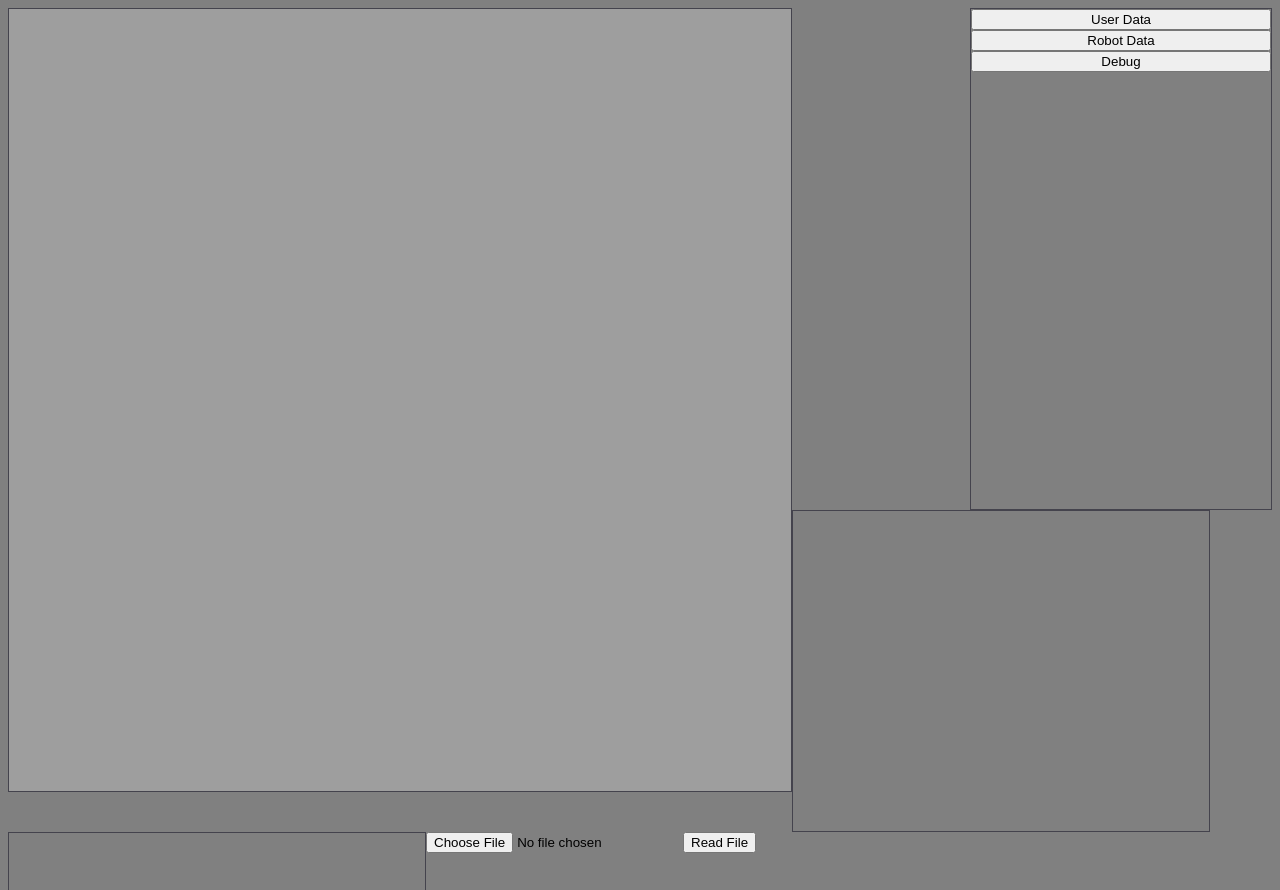
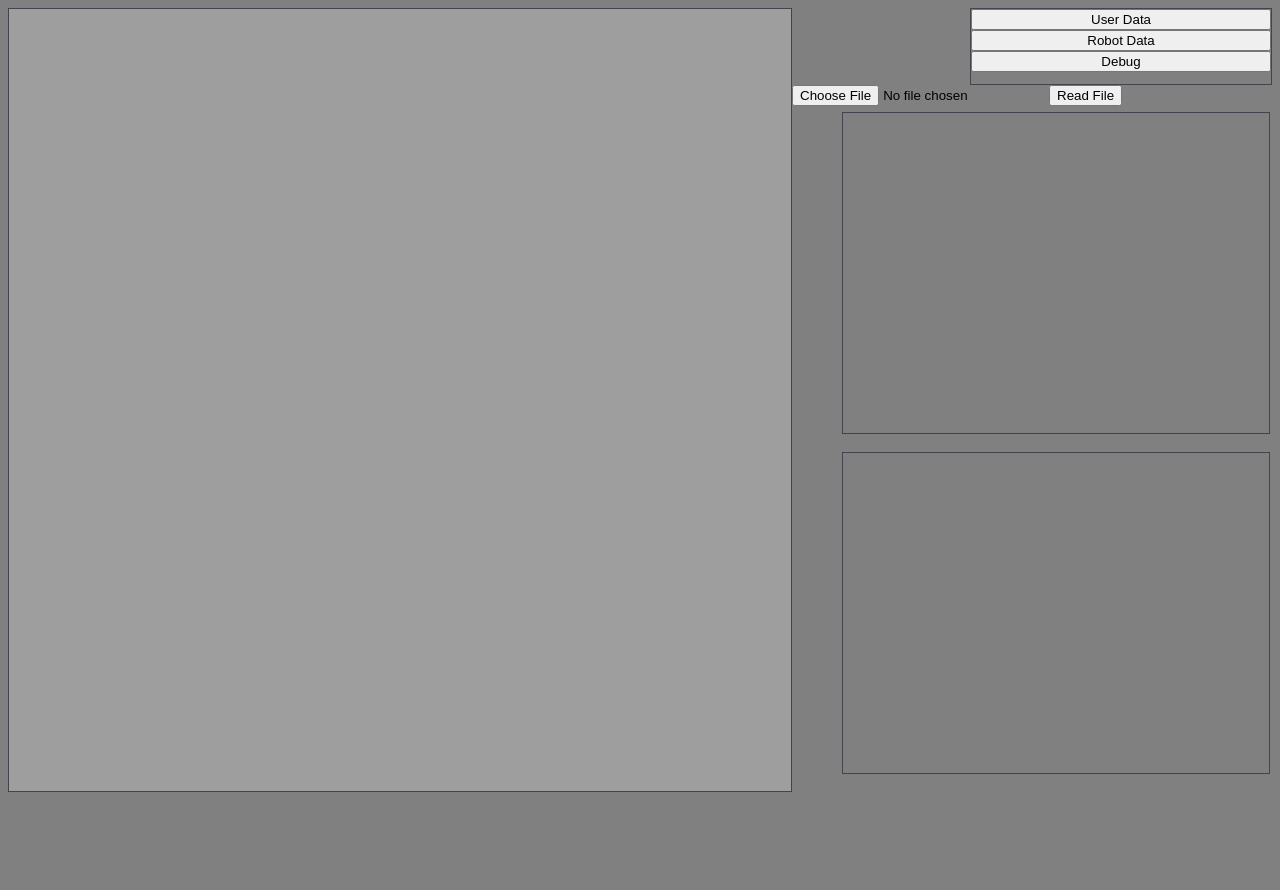
Before and after one commit to 1010A-VRC/pure-pursuit-js, a plain HTML site: page index.html in a window 1280 px wide. Both pictures are taken after a click on the button "Debug". Shown: the top 890 px of the page. After the commit the page ends 800 px from the top, so only its background shows below. Drawn offline with Linux system fonts and the light colour scheme.

Commit message:
positioned the velocity graphs

```diff
--- a/index.css
+++ b/index.css
@@ -22,6 +22,16 @@ body {
   /*flex-wrap: wrap; */
 
 }
+
+
+.velocity {
+  display: flex;
+  position: absolute;
+  float: right;
+}
+
+
+
 
 /*
 border: 1px solid #44434d;
@@ -91,7 +101,7 @@ padding-top: 20px;
   float: right;
   border: 1px solid #44434d;
   flex-direction: column;
-  height: 500px; /* Full-height: remove this if you want "auto" height */
+  height: 75px; /* Full-height: remove this if you want "auto" height */
   width: 300px;  /* Set the width of the sidebar */
 }
 
--- a/index.html
+++ b/index.html
@@ -54,10 +54,10 @@
   <canvas style="display: none" id="d">
   </canvas>
 
-  <canvas style="display: none" id="l">
+  <canvas style="display: none" class="velocity" id="l">
   </canvas>
 
-  <canvas style="display: none" id="r">
+  <canvas style="display: none" class="velocity" id="r">
   </canvas>
 
 
--- a/main.js
+++ b/main.js
@@ -252,6 +252,8 @@ function animate() {
     d2.stroke();
     d2.closePath();
 
+    // draw the graphs
+
 
 
     if (debug_index < debug_path['timestamp'].length-1) {
--- a/script/canvas.js
+++ b/script/canvas.js
@@ -9,13 +9,12 @@ const danvas = document.getElementById("d");
 const danvas2 = document.getElementById("d");
 const leftVelC = document.getElementById("l");
 const rightVelC = document.getElementById("r");
+const buttonContainer = document.getElementById("buttonContainer");
 const c = canvas.getContext("2d");
 const d2 = danvas.getContext("2d");
 const d3 = danvas2.getContext("2d");
 const lC = leftVelC.getContext("2d");
 const rC = rightVelC.getContext("2d");
-
-
 
 const field = new Image();
 field.src = './images/field.png';
@@ -118,7 +117,7 @@ document.querySelector("#read-button").addEventListener('click', function() {
           debug_path['path_points'][i-1]['y'] = inputArrayFiltered[1];
           debug_path['path_points'][i-1]['vel'] = inputArrayFiltered[2].slice(0, inputArrayFiltered[2].length - 1);
         } else {
-          // format: timestamp, robotx, roboty, roboth lookaheadx, lookaheady, curvature
+          // format: timestamp, robotx, roboty, roboth lookaheadx, lookaheady, curvature, leftvel, rightvel
           debug_path['timestamp'][debug_path['timestamp'].length] = {};
           debug_path['timestamp'][debug_path['timestamp'].length-1]['timestamp'] = inputArrayFiltered[0];
           debug_path['timestamp'][debug_path['timestamp'].length-1]['robotx'] = inputArrayFiltered[1];
@@ -126,7 +125,9 @@ document.querySelector("#read-button").addEventListener('click', function() {
 					debug_path['timestamp'][debug_path['timestamp'].length-1]['roboth'] = inputArrayFiltered[3]
           debug_path['timestamp'][debug_path['timestamp'].length-1]['lookaheadx'] = inputArrayFiltered[4];
           debug_path['timestamp'][debug_path['timestamp'].length-1]['lookaheady'] = inputArrayFiltered[5];
-          debug_path['timestamp'][debug_path['timestamp'].length-1]['curvature'] = inputArrayFiltered[6].slice(0, inputArrayFiltered[6].length - 1);
+          debug_path['timestamp'][debug_path['timestamp'].length-1]['curvature'] = inputArrayFiltered[6];
+					debug_path['timestamp'][debug_path['timestamp'].length-1]['leftvel'] = inputArrayFiltered[7];
+					debug_path['timestamp'][debug_path['timestamp'].length-1]['rightvel'] = inputArrayFiltered[8].slice(0, inputArrayFiltered[6].length - 1);
         }
       }
 
@@ -171,14 +172,20 @@ function maintainCanvas() {
 		// maintain height
     canvas.height = window.innerHeight - marginOffset * 2;
     danvas.height = window.innerHeight - marginOffset * 2;
-		leftVelC.height = window.innerWidth/4;
-		rightVelC.height = window.innerWidth/4;
+		leftVelC.height = window.innerHeight/2.5;
+		rightVelC.height = window.innerHeight/2.5;
 		// maintain width
     canvas.width = canvas.height;
     danvas.width = canvas.height;
-		leftVelC.width = leftVelC.height*1.3;
-		rightVelC.width = rightVelC.height*1.3;
+		leftVelC.width = window.innerWidth/3;
+		rightVelC.width = window.innerWidth/3;
   }
+	//leftVelC.style.top = (canvas.height*1.2).toString().concat("px");
+	rightVelC.style.top = (canvas.height/7).toString().concat("px");
+	rightVelC.style.right = (10).toString().concat("px");
+	leftVelC.style.top = (canvas.height/7 + rightVelC.height + 20).toString().concat("px")
+	leftVelC.style.right = (10).toString().concat("px");
+//	rightVelC.style.position =
 
   canvasScale = (canvas.height * 6.215)/871;
 
```
